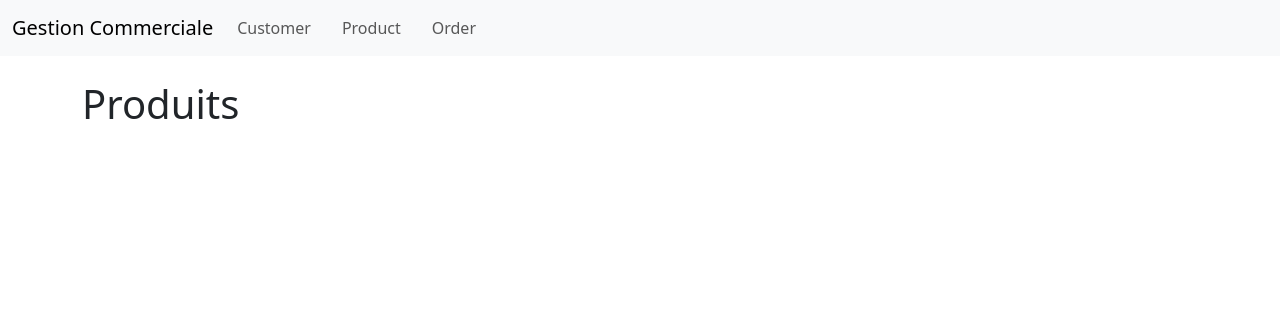
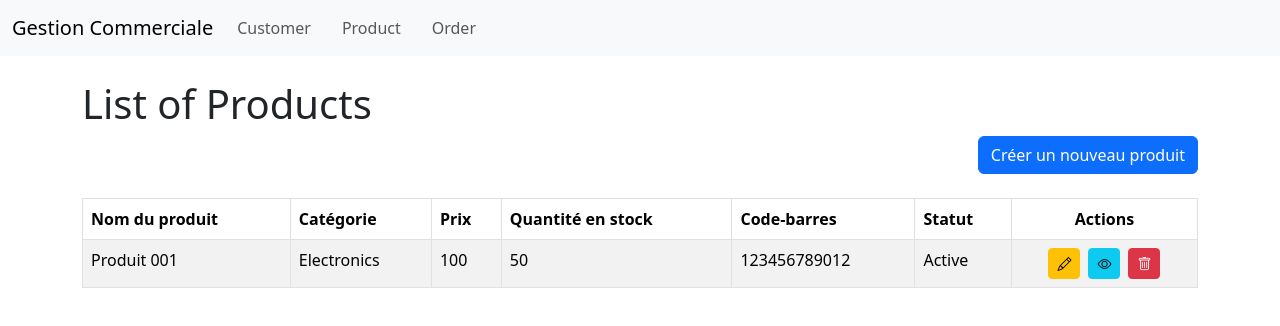
Before and after one commit to Ehya-Ag/gestion-commandes-frontend, a Vue app: page /produits in a window 1280 px wide. Shown: the top 326 px of the page. Built offline with nearby package versions, Linux system fonts and the light colour scheme.

Commit message:
implementation du CRUD sur Product

```diff
--- a/src/components/product/Product.vue
+++ b/src/components/product/Product.vue
@@ -1,11 +1,204 @@
-<script setup>
+<template>
+    <link rel="stylesheet" href="https://cdn.jsdelivr.net/npm/bootstrap-icons/font/bootstrap-icons.css">
+    <link rel="stylesheet" href="https://cdnjs.cloudflare.com/ajax/libs/font-awesome/6.0.0-beta3/css/all.min.css">
 
+    <div>
+         <h1 class="text-start">List of Products</h1>
+        <div class="text-end mb-4">
+             <button type="button" class="btn btn-primary" data-bs-toggle="modal" data-bs-target="#productModal" @click="ouvrirModalAjout">
+        Créer un nouveau produit
+             </button>
+    </div>
+    </div>
+    <div>
+        <div class="modal fade" id="productModal" tabindex="-1" aria-labelledby="productModalLabel" aria-hidden="true">
+            <div class="modal-dialog modal-dialog-centered modal-lg">
+                <div class="modal-content">
+                    <div class="modal-header">
+                        <h5 class="modal-title" id="productModalLabel">{{ estEnModeModification ? 'Modifier le produit' : 'Créer un nouveau produit' }}</h5>
+                        <button type="button" class="btn-close" data-bs-dismiss="modal" aria-label="Close"></button>
+                    </div>
+                    <div class="modal-body">
+                        <form @submit.prevent="estEnModeModification ? modifierProduit() : ajouterProduit()">
+                            <div class="row">
+                                <div class="col-md-6 mb-3">
+                                    <label for="productName" class="form-label">Nom du produit</label>
+                                    <input type="text" class="form-control" id="productName" v-model="nouveauProduit.nom" required />
+                                </div>
+                                <div class="col-md-6 mb-3">
+                                    <label for="category" class="form-label">Catégorie</label>
+                                    <input type="text" class="form-control" id="category" v-model="nouveauProduit.categorie" required />
+                                </div>
+                            </div>
+
+                            <div class="row">
+                                <div class="col-md-6 mb-3">
+                                    <label for="price" class="form-label">Prix</label>
+                                    <input type="number" class="form-control" id="price" v-model="nouveauProduit.prix" required />
+                                </div>
+                                <div class="col-md-6 mb-3">
+                                    <label for="stock" class="form-label">Quantité en stock</label>
+                                    <input type="number" class="form-control" id="stock" v-model="nouveauProduit.quantiteStock" required />
+                                </div>
+                            </div>
+
+                            <div class="row">
+                                <div class="col-md-6 mb-3">
+                                    <label for="barcode" class="form-label">Code-barres</label>
+                                    <input type="text" class="form-control" id="barcode" v-model="nouveauProduit.codeBarres" required />
+                                </div>
+                                <div class="col-md-6 mb-3">
+                                    <label for="status" class="form-label">Statut</label>
+                                    <select class="form-select" id="status" v-model="nouveauProduit.statut">
+                                        <option value="Active">Active</option>
+                                        <option value="Inactive">Inactive</option>
+                                    </select>
+                                </div>
+                            </div>
+
+                            <div class="row">
+                                <div class="col-12 mb-3">
+                                    <label for="description" class="form-label">Description</label>
+                                    <textarea class="form-control" id="description" v-model="nouveauProduit.description" rows="3"></textarea>
+                                </div>
+                            </div>
+
+                            <div class="d-flex justify-content-end">
+                                <button type="button" class="btn btn-secondary me-2" data-bs-dismiss="modal">Fermer</button>
+                                <button type="submit" class="btn btn-primary">{{ estEnModeModification ? 'Modifier' : 'Ajouter' }}</button>
+                            </div>
+                        </form>
+                    </div>
+                </div>
+            </div>
+        </div>
+
+        <div class="row">
+            <div class="col-12">
+                <table class="table table-striped table-bordered">
+                    <thead>
+                        <tr>
+                            <th>Nom du produit</th>
+                            <th>Catégorie</th>
+                            <th>Prix</th>
+                            <th>Quantité en stock</th>
+                            <th>Code-barres</th>
+                            <th>Statut</th>
+                            <th class="text-center">Actions</th>
+                        </tr>
+                    </thead>
+                    <tbody>
+                        <tr v-for="produit in produits" :key="produit.codeBarres">
+                            <td>{{ produit.nom }}</td>
+                            <td>{{ produit.categorie }}</td>
+                            <td>{{ produit.prix }}</td>
+                            <td>{{ produit.quantiteStock }}</td>
+                            <td>{{ produit.codeBarres }}</td>
+                            <td>{{ produit.statut }}</td>
+                            <td class="text-center">
+                                <button class="btn btn-warning btn-sm me-2" @click="ouvrirModalModification(produit)" data-bs-toggle="modal" data-bs-target="#productModal">
+                                    <i class="bi bi-pencil"></i>
+                                </button>
+                                <button class="btn btn-info btn-sm me-2">
+                                    <i class="bi bi-eye"></i>
+                                </button>
+                                <button class="btn btn-danger btn-sm" @click="supprimerProduit(produit)">
+                                    <i class="bi bi-trash"></i>
+                                </button>
+                            </td>
+                        </tr>
+                    </tbody>
+                </table>
+            </div>
+        </div>
+    </div>
+</template>
+
+<script>
+export default {
+    data() {
+        return {
+            estEnModeModification: false,
+            indexProduitAModifier: null,
+            nouveauProduit: {
+                nom: "",
+                categorie: "",
+                prix: null,
+                quantiteStock: null,
+                codeBarres: "",
+                statut: "Active",
+                description: "",
+            },
+            produits: [
+                {
+                    nom: "Produit 001",
+                    categorie: "Electronics",
+                    prix: 100,
+                    quantiteStock: 50,
+                    codeBarres: "123456789012",
+                    statut: "Active",
+                    description: "High-quality product.",
+                },
+            ],
+        };
+    },
+    methods: {
+        ouvrirModalAjout() {
+            this.estEnModeModification = false;
+            this.nouveauProduit = {
+                nom: "",
+                categorie: "",
+                prix: null,
+                quantiteStock: null,
+                codeBarres: "",
+                statut: "Active",
+                description: "",
+            };
+        },
+        ouvrirModalModification(produit) {
+            this.estEnModeModification = true;
+            this.indexProduitAModifier = this.produits.indexOf(produit);
+            this.nouveauProduit = { ...produit };
+        },
+        ajouterProduit() {
+            if (this.nouveauProduit.nom && this.nouveauProduit.categorie && this.nouveauProduit.prix && this.nouveauProduit.quantiteStock && this.nouveauProduit.codeBarres) {
+                this.produits.push({ ...this.nouveauProduit });
+                this.reinitialiserFormulaire();
+            }
+        },
+        modifierProduit() {
+            if (this.nouveauProduit.nom && this.nouveauProduit.categorie && this.nouveauProduit.prix && this.nouveauProduit.quantiteStock && this.nouveauProduit.codeBarres) {
+                this.produits[this.indexProduitAModifier] = { ...this.nouveauProduit };
+                this.reinitialiserFormulaire();
+            }
+        },
+        supprimerProduit(produit) {
+            if (confirm(`Êtes-vous sûr de vouloir supprimer ${produit.nom} ?`)) {
+                this.produits = this.produits.filter(p => p.codeBarres !== produit.codeBarres);
+            }
+        },
+        reinitialiserFormulaire() {
+            this.nouveauProduit = { nom: "", categorie: "", prix: null, quantiteStock: null, codeBarres: "", statut: "Active", description: "" };
+            const modalElement = document.getElementById('productModal');
+            const modal = bootstrap.Modal.getInstance(modalElement);
+            modal.hide();
+        },
+    },
+};
 </script>
 
-<template>
-    <h1>Produits</h1>
-</template>
+<style scoped>
+.modal-lg {
+    max-width: 900px;
+}
 
-<style scoped>
+.modal-dialog-centered {
+    display: flex;
+    justify-content: center;
+    align-items: center;
+}
 
+.float-end {
+    float: right;
+}
 </style>
```
